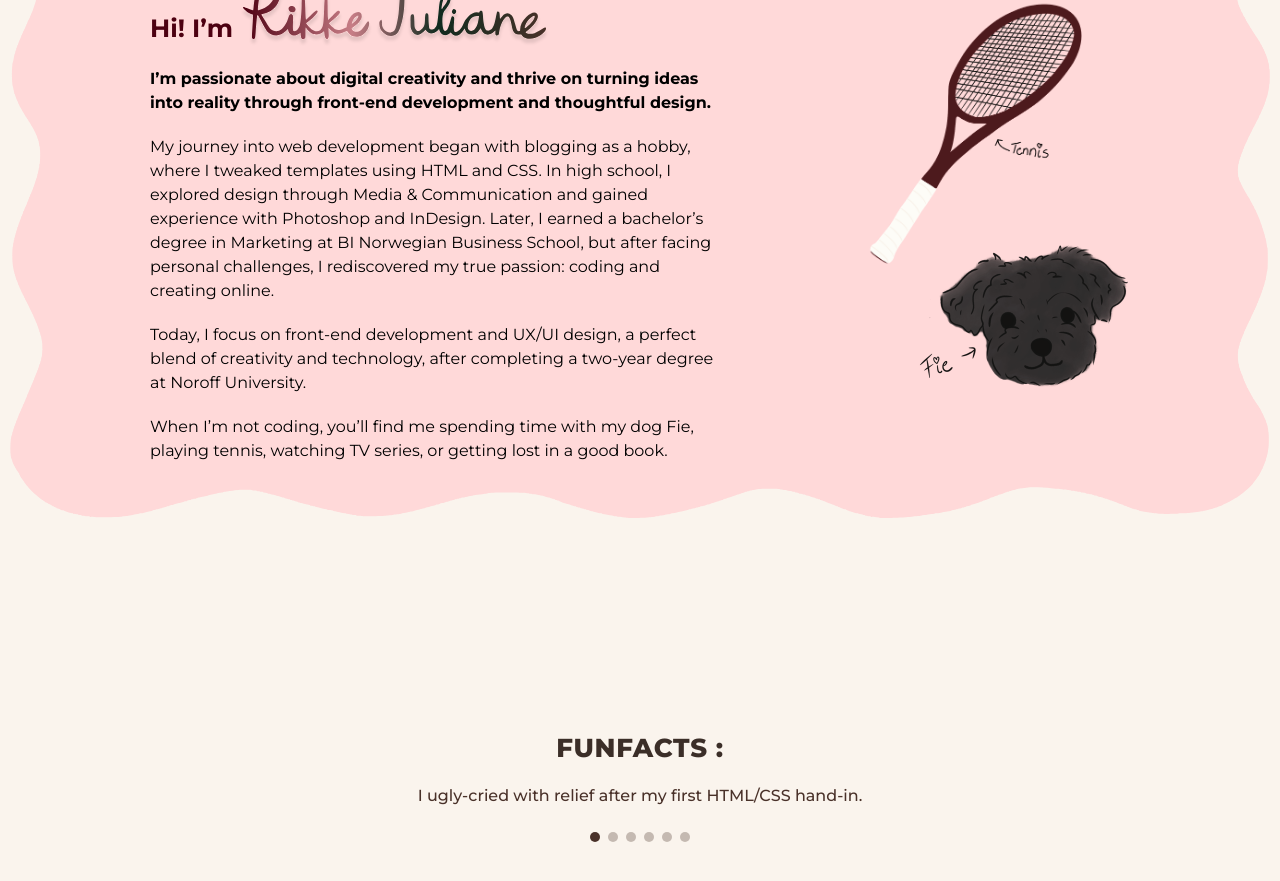
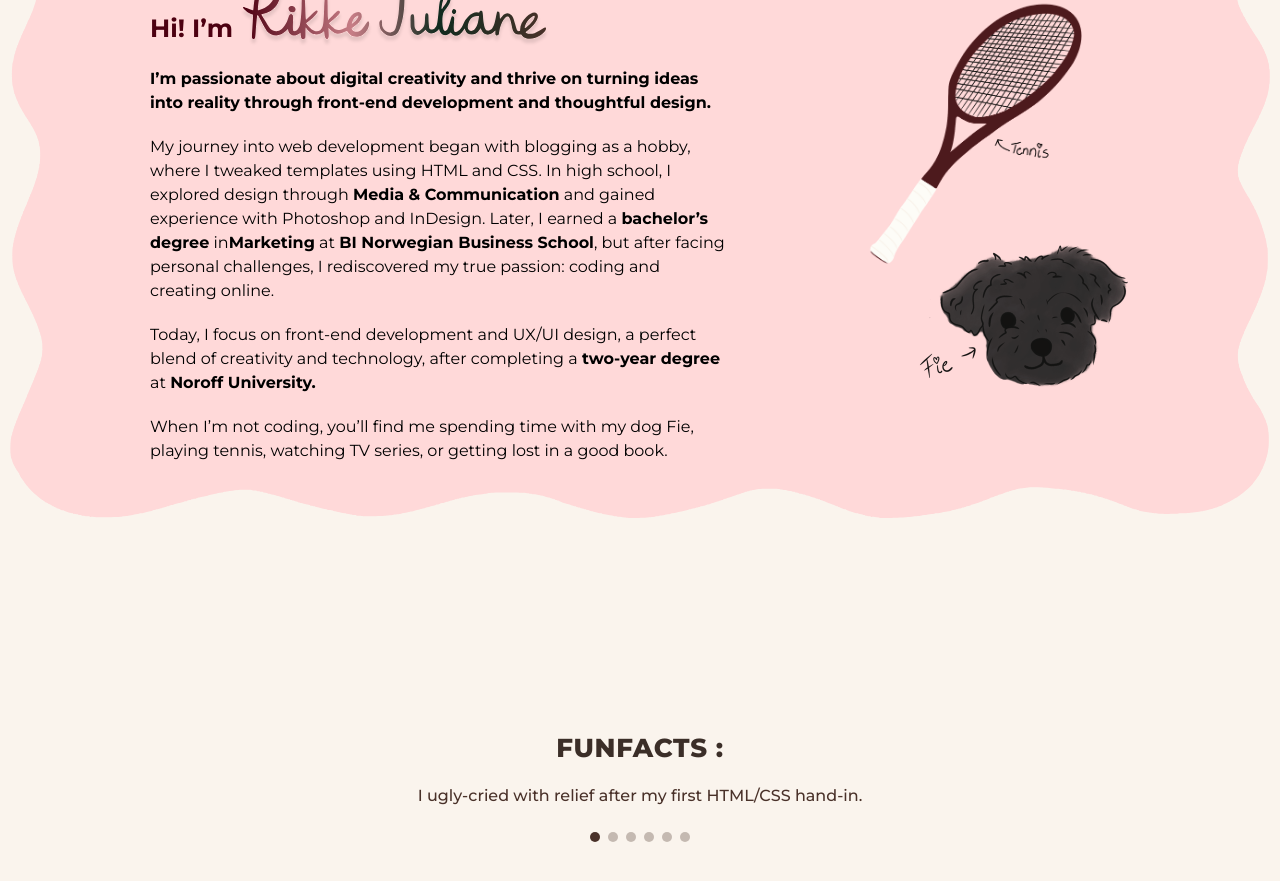
Before and after one commit to rikkejuliane/portfolio2, a Next.js app: page / in a window 1280 px wide. Shown: the part 1020-1901 px from the top of the page. Built offline with nearby package versions, Linux system fonts and the light colour scheme.

Commit message:
added bold to about text

```diff
--- a/src/features/content/components/sections/AboutSection.tsx
+++ b/src/features/content/components/sections/AboutSection.tsx
@@ -26,16 +26,19 @@ export default function AboutSection() {
           <p className="mt-5 text-base break-words">
             My journey into web development began with blogging as a hobby,
             where I tweaked templates using HTML and CSS. In high school, I
-            explored design through Media & Communication and gained experience
-            with Photoshop and InDesign. Later, I earned a bachelor’s degree in
-            Marketing at BI Norwegian Business School, but after facing personal
-            challenges, I rediscovered my true passion: coding and creating
-            online.
+            explored design through <strong>Media & Communication</strong> and
+            gained experience with Photoshop and InDesign. Later, I earned a{" "}
+            <strong>bachelor’s degree</strong> in
+            <strong>Marketing</strong> at{" "}
+            <strong>BI Norwegian Business School</strong>, but after facing
+            personal challenges, I rediscovered my true passion: coding and
+            creating online.
           </p>
           <p className="mt-5 text-base break-words">
             Today, I focus on front-end development and UX/UI design, a perfect
-            blend of creativity and technology, after completing a two-year
-            degree at Noroff University.
+            blend of creativity and technology, after completing a{" "}
+            <strong>two-year degree</strong> at{" "}
+            <strong>Noroff University.</strong>
           </p>
           <p className="mt-5 text-base break-words">
             When I’m not coding, you’ll find me spending time with my dog Fie,
--- a/src/features/content/components/sections/ContactSection.tsx
+++ b/src/features/content/components/sections/ContactSection.tsx
@@ -42,9 +42,9 @@ export default function ContactSection() {
       <div className="flex flex-col lg:flex-row gap-14 lg:gap-[100px] px-2 min-w-0 items-start">
         <div className="flex flex-col my-0 lg:my-auto max-w-[450px] gap-14 lg:gap-[150px] min-w-0">
           <p className="text-lightpink text-base">
-            Don't hesitate to reach out to me or connect with me on social media
+            Don´t hesitate to reach out to me or connect with me on social media
             if you have any questions, collaboration ideas, or an exciting new
-            project in mind. I'm always open to new opportunities!
+            project in mind. I´m always open to new opportunities!
           </p>
           <div>
             <h2 className="text-lightpink text-[25px] font-bold pb-[12px]">
```
